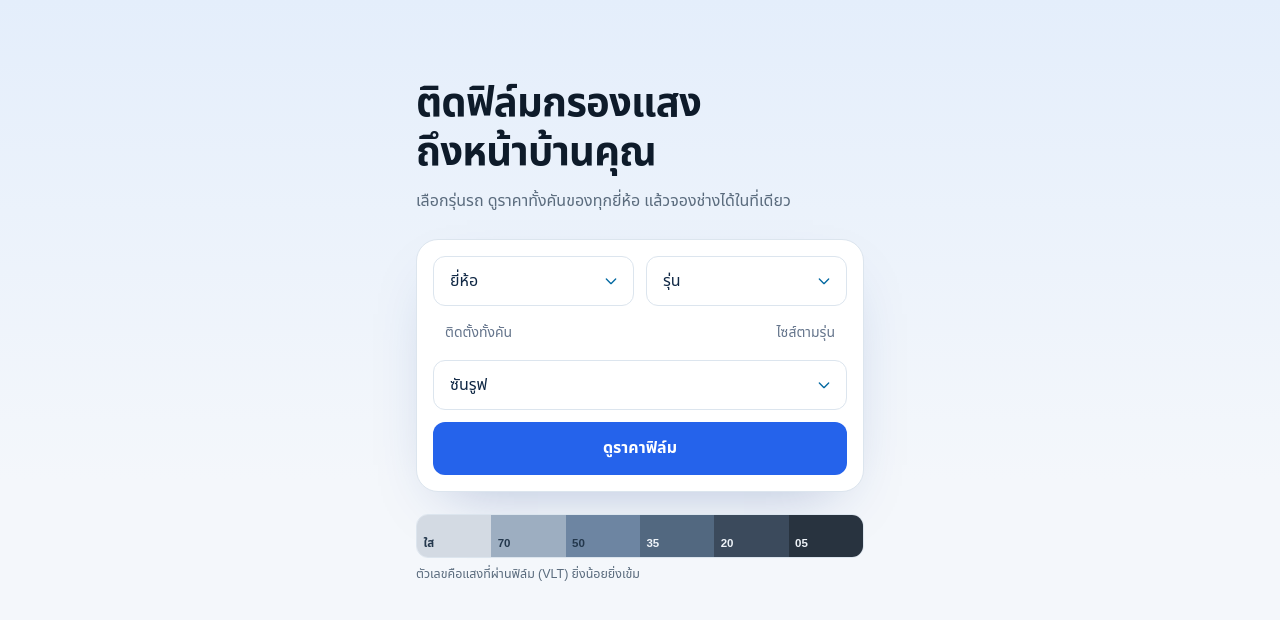
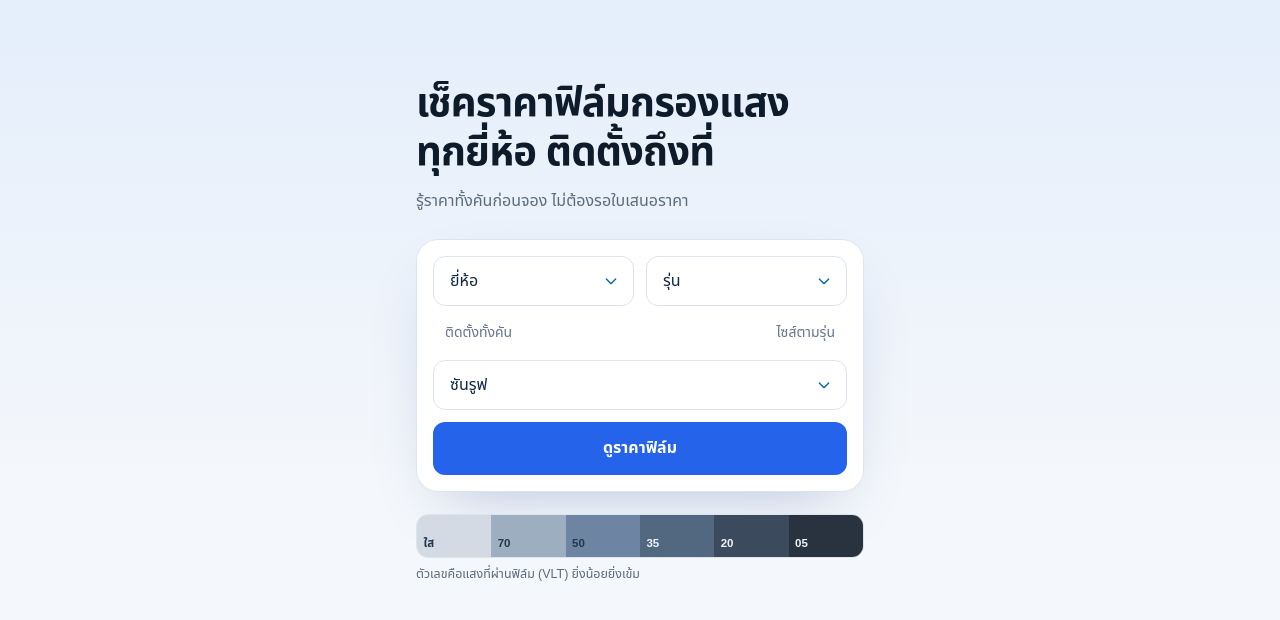
Before and after one commit to waratcc-Kar/Filmpro, a plain HTML site: page index.html in a window 1280 px wide. Drawn offline with Linux system fonts and the light colour scheme; a web font is replaced by a local one.

Commit message:
New slogan on home, title and share preview
Co-Authored-By: Claude Opus 5.5 <noreply@anthropic.com>
Claude-Session: https://claude.ai/code/session_01D9g5ftBeyZja1RMSEcYsNw

```diff
--- a/index.html
+++ b/index.html
@@ -3,10 +3,10 @@
 <head>
 <meta charset="utf-8">
 <meta name="viewport" content="width=device-width, initial-scale=1">
-<title>FilmPro - ติดตั้งฟิล์มกรองแสงถึงที่</title>
+<title>FilmPro - เช็คราคาฟิล์มกรองแสงทุกยี่ห้อ ติดตั้งถึงที่</title>
 <meta name="description" content="FilmPro บริการติดตั้งฟิล์มกรองแสงรถยนต์ถึงที่ เลือกยี่ห้อ รุ่น และเฉดฟิล์ม ดูภาพจำลอง ประเมินราคา และจองคิวออนไลน์">
-<meta property="og:title" content="FilmPro - ติดตั้งฟิล์มกรองแสงถึงที่">
-<meta property="og:description" content="ประเมินราคาและจองคิวติดฟิล์มกรองแสงรถยนต์ถึงที่ได้ในไม่กี่ขั้นตอน">
+<meta property="og:title" content="FilmPro - เช็คราคาฟิล์มกรองแสงทุกยี่ห้อ ติดตั้งถึงที่">
+<meta property="og:description" content="รู้ราคาทั้งคันก่อนจอง ไม่ต้องรอใบเสนอราคา เลือกฟิล์มแล้วให้ช่างไปติดถึงที่">
 <meta property="og:type" content="website">
 <link rel="preconnect" href="https://fonts.googleapis.com"><link rel="preconnect" href="https://fonts.gstatic.com" crossorigin><link href="https://fonts.googleapis.com/css2?family=IBM+Plex+Sans+Thai:wght@400;500;600;700&display=swap" rel="stylesheet">
 <style>:root { color-scheme: light; }
@@ -2900,7 +2900,7 @@ function quoteHtml(q) {
 
 function homeHtml() {
   const opts = (list, placeholder) => `<option value="">${placeholder}</option>` + list.map((n) => `<option ${S.brand === n || S.model === n ? "selected" : ""}>${esc(n)}</option>`).join("");
-  return `<section class="home"><div class="home-card"><h1>ติดฟิล์มกรองแสง<br>ถึงหน้าบ้านคุณ</h1><p class="home-sub">เลือกรุ่นรถ ดูราคาทั้งคันของทุกยี่ห้อ แล้วจองช่างได้ในที่เดียว</p><div class="pill" id="quote"><div class="grid2"><select id="brand" class="home-field" aria-label="ยี่ห้อ">${opts(brands(), "ยี่ห้อ")}</select><select id="model" class="home-field" aria-label="รุ่น">${opts(models(S.brand), "รุ่น")}</select></div><div class="row" style="background:transparent;color:#64748b;margin:.4rem 0"><span>ติดตั้งทั้งคัน</span><span>${S.model ? `ไซส์ ${esc(sizeLabel(sizeOf(S.brand, S.model)))}` : "ไซส์ตามรุ่น"}</span></div><select id="sunroof" class="home-field" aria-label="ซันรูฟ"><option value="">ซันรูฟ</option>${SUNS.map((s) => `<option ${S.sunroof === s ? "selected" : ""}>${esc(s)}</option>`).join("")}</select><button id="goDesk" class="home-go" data-act="next">ดูราคาฟิล์ม</button>${S.error ? `<p class="err">${esc(S.error)}</p>` : ""}</div><div class="tintscale" aria-label="ระดับความเข้มฟิล์ม"><span style="--v:.92">ใส</span><span style="--v:.7">70</span><span style="--v:.5">50</span><span style="--v:.35">35</span><span style="--v:.2">20</span><span style="--v:.08">05</span></div><p class="tintcap">ตัวเลขคือแสงที่ผ่านฟิล์ม (VLT) ยิ่งน้อยยิ่งเข้ม</p></div></section>`;
+  return `<section class="home"><div class="home-card"><h1>เช็คราคาฟิล์มกรองแสง<br>ทุกยี่ห้อ ติดตั้งถึงที่</h1><p class="home-sub">รู้ราคาทั้งคันก่อนจอง ไม่ต้องรอใบเสนอราคา</p><div class="pill" id="quote"><div class="grid2"><select id="brand" class="home-field" aria-label="ยี่ห้อ">${opts(brands(), "ยี่ห้อ")}</select><select id="model" class="home-field" aria-label="รุ่น">${opts(models(S.brand), "รุ่น")}</select></div><div class="row" style="background:transparent;color:#64748b;margin:.4rem 0"><span>ติดตั้งทั้งคัน</span><span>${S.model ? `ไซส์ ${esc(sizeLabel(sizeOf(S.brand, S.model)))}` : "ไซส์ตามรุ่น"}</span></div><select id="sunroof" class="home-field" aria-label="ซันรูฟ"><option value="">ซันรูฟ</option>${SUNS.map((s) => `<option ${S.sunroof === s ? "selected" : ""}>${esc(s)}</option>`).join("")}</select><button id="goDesk" class="home-go" data-act="next">ดูราคาฟิล์ม</button>${S.error ? `<p class="err">${esc(S.error)}</p>` : ""}</div><div class="tintscale" aria-label="ระดับความเข้มฟิล์ม"><span style="--v:.92">ใส</span><span style="--v:.7">70</span><span style="--v:.5">50</span><span style="--v:.35">35</span><span style="--v:.2">20</span><span style="--v:.08">05</span></div><p class="tintcap">ตัวเลขคือแสงที่ผ่านฟิล์ม (VLT) ยิ่งน้อยยิ่งเข้ม</p></div></section>`;
 }
 function pathHtml() {
   const size = sizeOf(S.brand, S.model);
```
